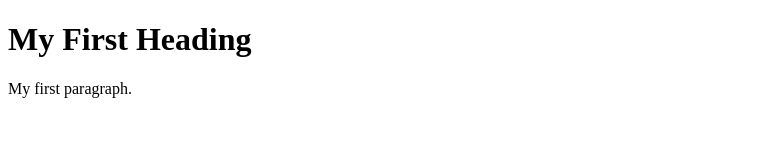
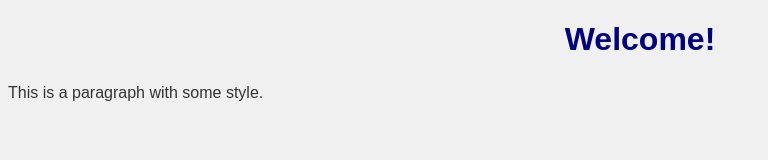
Before and after one commit to aceofdiamonds4500/aceofdiamonds4500.github.io, a plain HTML site: page index.html in a window 1280 px wide. Shown: the whole page, without its empty margins (0-768 px from the left). Drawn offline with Linux system fonts and the light colour scheme.

Commit message:
stylesheet test

```diff
--- a/index.html
+++ b/index.html
@@ -1,10 +1,13 @@
 <!DOCTYPE html>
-<html>
-<body>
-
-<h1>My First Heading</h1>
-
-<p>My first paragraph.</p>
-
-</body>
+<html lang="en">
+    <head>
+        <meta charset="UTF-8">
+        <meta name="viewport" content="width=device-width, initial-scale=1.0">
+        <title>My Styled Page</title>
+        <link rel="stylesheet" href="./style.css"> <!-- Link to your CSS file -->
+    </head>
+    <body>
+        <h1>Welcome!</h1>
+        <p>This is a paragraph with some style.</p>
+    </body>
 </html>
--- /dev/null
+++ b/style.css
@@ -0,0 +1,15 @@
+/* styles.css */
+body {
+    font-family: Arial, sans-serif;
+    background-color: #f0f0f0;
+    color: #333;
+}
+
+h1 {
+    color: navy;
+    text-align: center;
+}
+
+p {
+    line-height: 1.6;
+}
```
